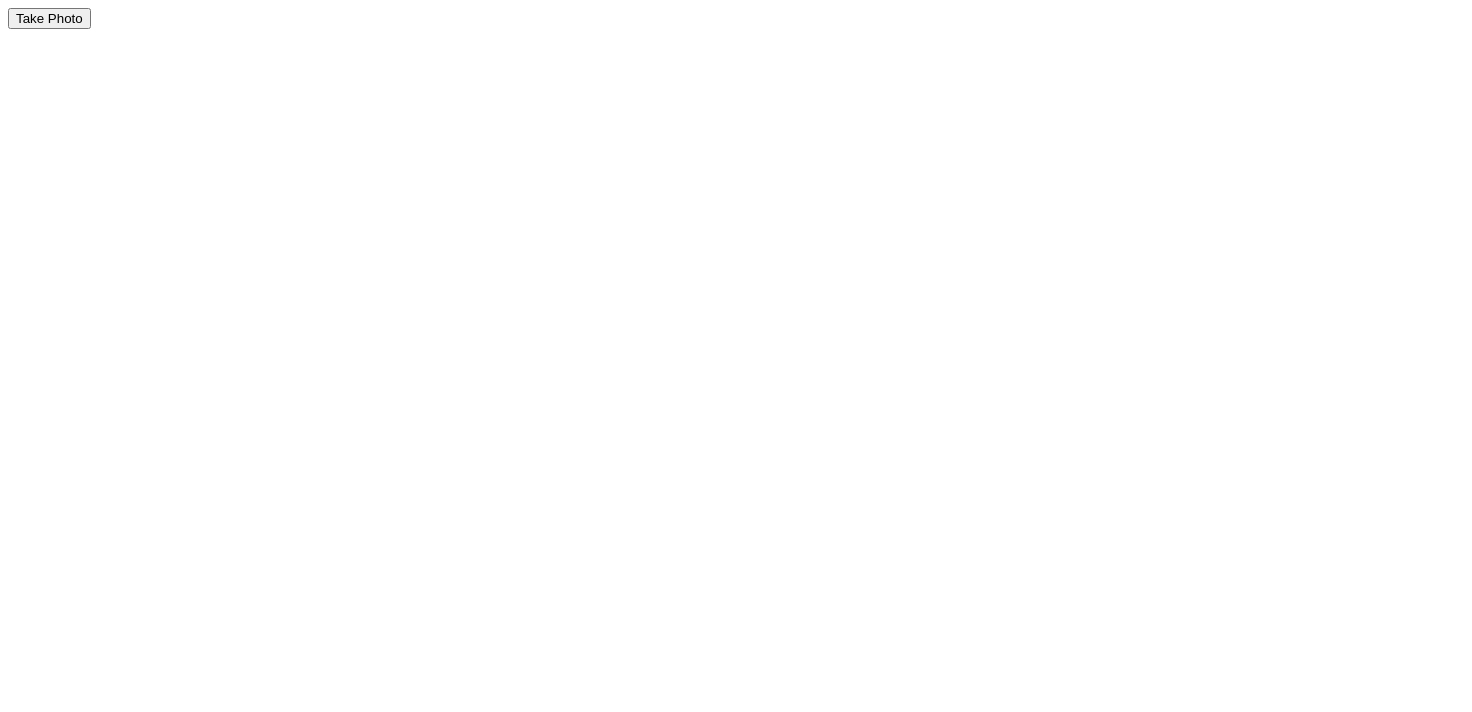
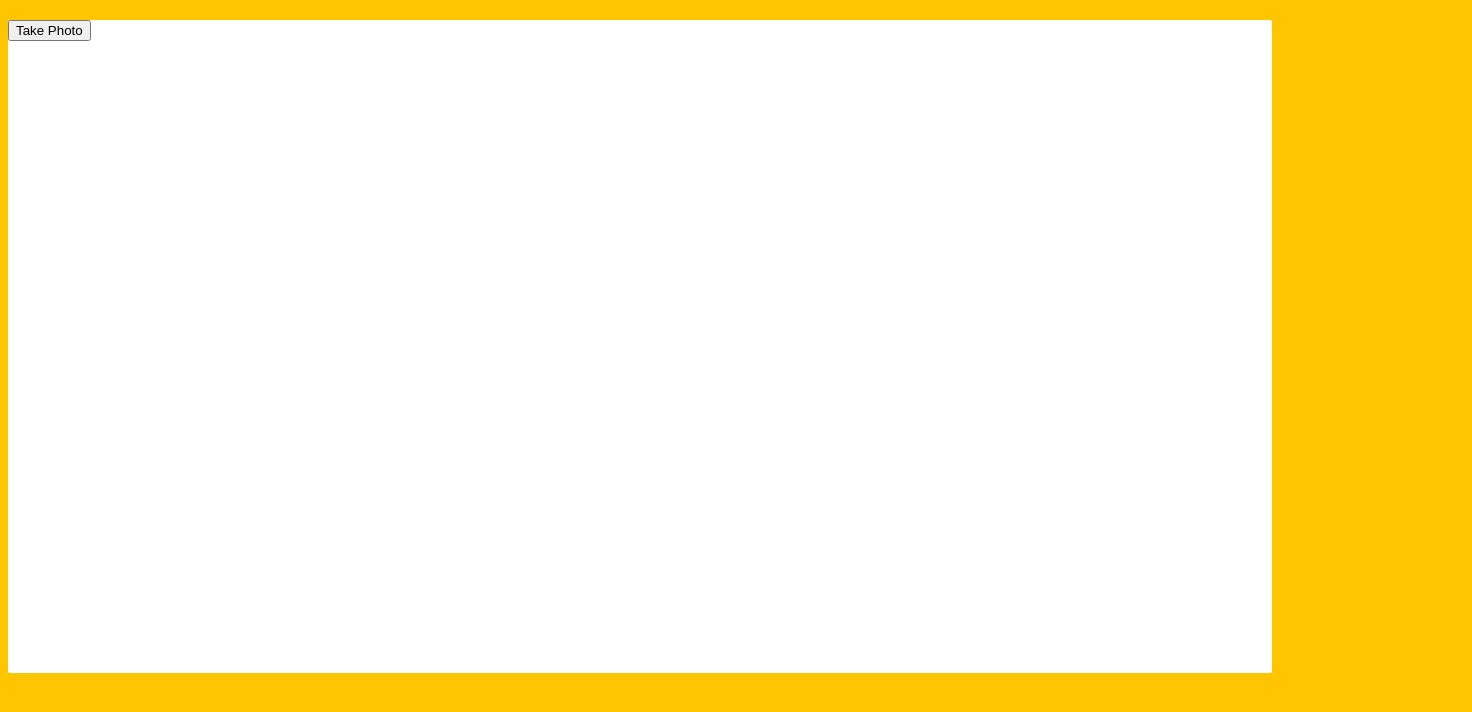
Before and after one commit to TannaciousXP/study_material, a plain HTML site: page JS30/Day_19 Webcam Fun/index.html in a window 1280 px wide. Shown: the whole page, 1472 px wide, since content can reach past the window. Drawn offline with Linux system fonts and the light colour scheme.

Commit message:
add content for Day_19

```diff
--- a/JS30/Day_19 Webcam Fun/index.html
+++ b/JS30/Day_19 Webcam Fun/index.html
@@ -16,6 +16,7 @@
     <video class="player"></video>
     <div class="strip"></div>
   </div>
+  <audio class="snap" src="http://wesbos.com/demos/photobooth/snap.mp3" hidden></audio>
   <script src="scripts.js"></script>
 </body>
 </html>
--- a/JS30/Day_19 Webcam Fun/scripts.js
+++ b/JS30/Day_19 Webcam Fun/scripts.js
@@ -0,0 +1,5 @@
+const video = document.querySelector('.player');
+const canvas = document.querySelector('.photo');
+const ctx = canvas.getContext('2d');
+const strip = document.querySelector('.strip');
+const snap = document.querySelector('.snap');
--- a/JS30/Day_19 Webcam Fun/style.css
+++ b/JS30/Day_19 Webcam Fun/style.css
@@ -0,0 +1,56 @@
+html {
+  box-sizing: border-box;
+}
+
+*, *:before, *:after {
+  box-sizing: inherit;
+}
+
+html {
+  font-size: 10px;
+  background: #ffc600;
+}
+
+.photobooth {
+  background: white;
+  max-width: 150rem;
+  margin: 2em auto;
+  border-radius: 2px;
+}
+
+/* clearfix */
+.photobooth:after {
+  content: '';
+  display: block;
+  clear: both;
+}
+
+.photo {
+  width: 100%;
+  float: left;
+}
+
+.player {
+  position: absolute;
+  top: 20px;
+  rigth: 20px;
+  width: 200px;
+}
+
+.strip {
+  padding: 2rem;
+}
+
+.strip img {
+  width: 100px;
+  overflow-x: scrol;
+  padding: 0.8rem 0.8rem 2.5rem 0.8rem;
+  box-shadow: 0 0 3px rgba(0, 0, 0, 0.2);
+  background: white;
+}
+
+.strip a:nth-child(5n+1) img { transform: rotate(10deg); }
+.strip a:nth-child(5n+2) img { transform: rotate(-2deg); }
+.strip a:nth-child(5n+3) img { transform: rotate(8deg); }
+.strip a:nth-child(5n+4) img { transform: rotate(-11deg); }
+.strip a:nth-child(5n+5) img { transform: rotate(12deg); }
```
Also changed, not shown: JS30/Day_19 Webcam Fun/Webcam Fun.md (added).
